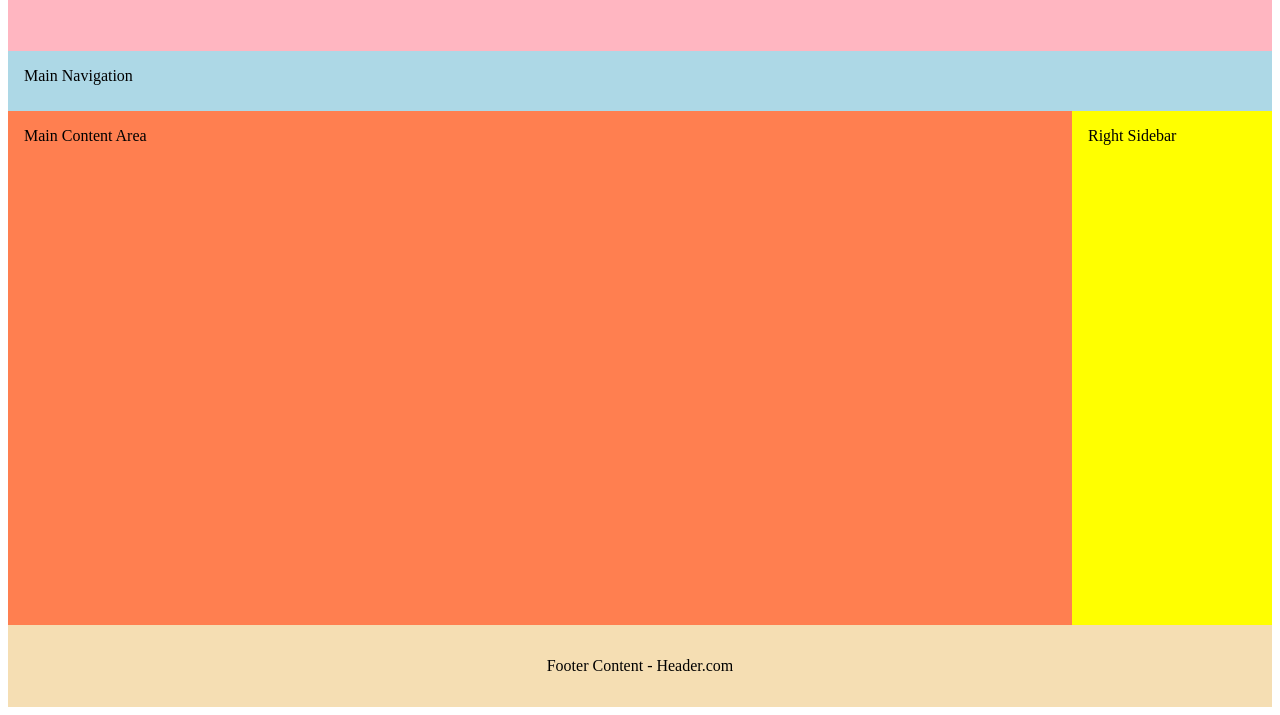
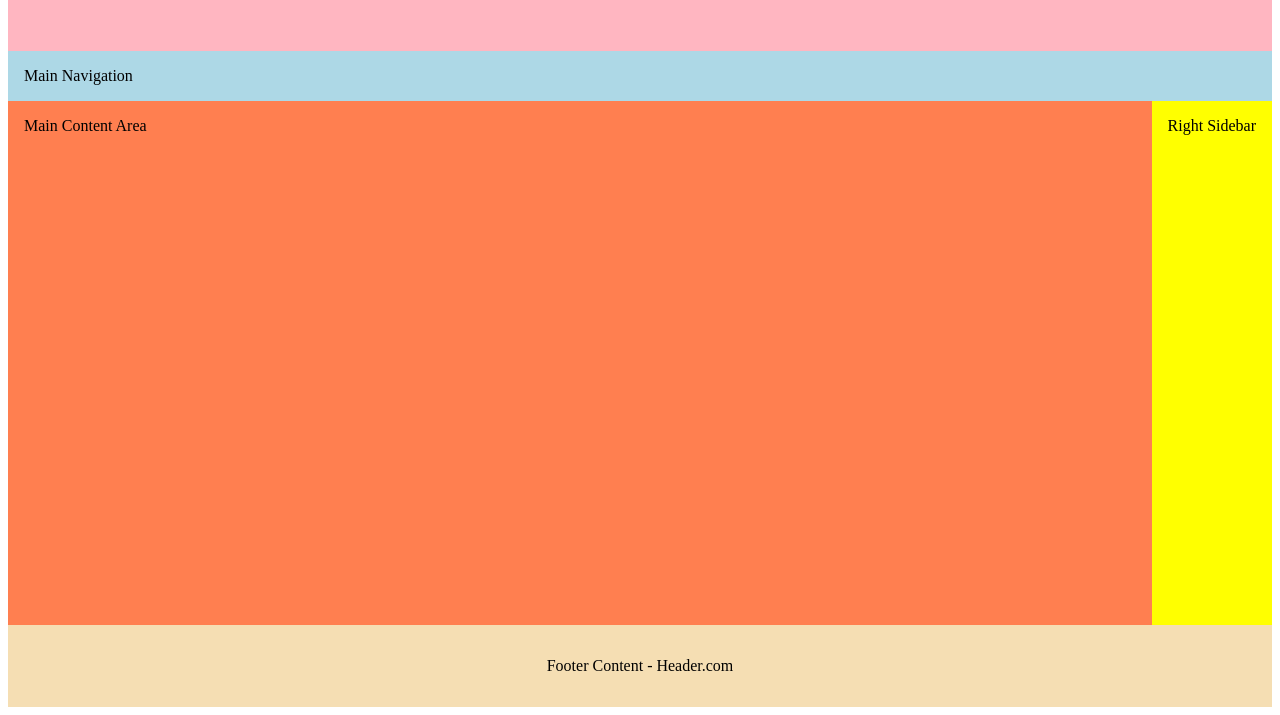
Before and after one commit to andersonhavah/wdd230, a plain HTML site: page week01/holygrail.html in a window 1280 px wide. Shown: the part 101-816 px from the top of the page. Drawn offline with Linux system fonts and the light colour scheme.

Commit message:
Holygrail Review Exercise

```diff
--- a/week01/styles/holygrail.css
+++ b/week01/styles/holygrail.css
@@ -1,7 +1,7 @@
 body {
     display: grid;
     height: 100vh;
-    grid-template: auto 60px 1fr auto / 1fr 200px;
+    grid-template: auto auto 1fr auto / 1fr auto;
 }
 
 header {
```
